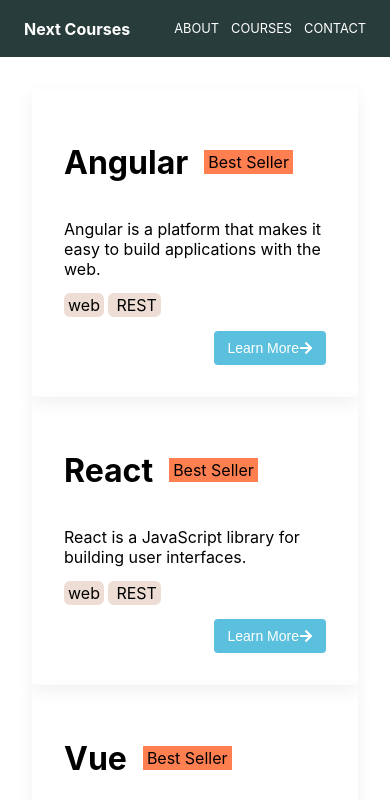
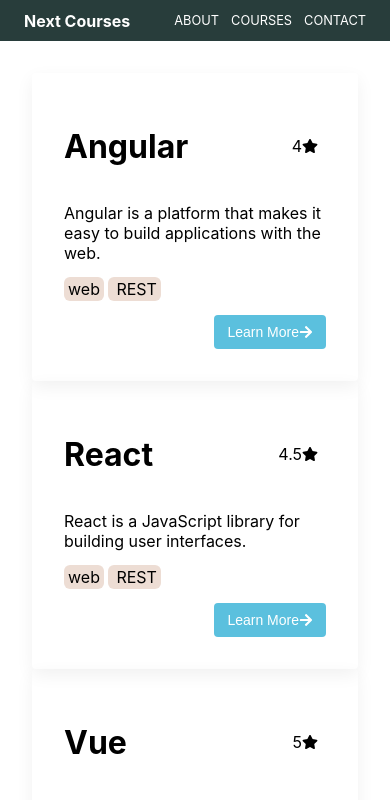
Before and after one commit to kiranhpe/next-course, a Next.js app: page /courses in a window 390 px wide. Shown: the top 800 px of the page. Built offline with nearby package versions, Linux system fonts and the light colour scheme; no server answers.

Commit message:
responsive

```diff
--- a/components/course.js
+++ b/components/course.js
@@ -1,12 +1,11 @@
 import { Card } from "../ui-kit/card";
 import { LinkButton } from "../ui-kit/link-button";
-import { FaArrowRight } from "react-icons/fa";
+import { FaArrowRight, FaStar } from "react-icons/fa";
 
 import styles from "./course.module.scss";
 import Rating from "react-rating";
 
 export const Course = ({ course, authors, isAdvancedPage }) => {
-
   return (
     <Card>
       <title>{course.name}</title>
@@ -18,17 +17,26 @@
           </div>
         )}
         <span className={[...[styles.rating]].join(" ")}>
-          <Rating initialRating={course.rating} readonly />
+          <span className={styles.desktopRating}>
+            <Rating initialRating={course.rating} readonly />
+          </span>
+          <span className={styles.mobileRating}>
+            {course.rating} <FaStar />
+          </span>
         </span>
       </div>
+
       <div className={styles.courseDetails}>
         <div>
           <p>{course.description}</p>
-          {course.category.split(",").map((catogory,index) => (
-            <span className={styles.tags} key={catogory+'-'+index}>{catogory}</span>
+          {course.category.split(",").map((catogory, index) => (
+            <span className={styles.tags} key={catogory + "-" + index}>
+              {catogory}
+            </span>
           ))}
           <p className={styles.author}>
-            {authors && "- " + authors.find(x =>x.id === course.id)?.name}
+            {authors &&
+              "- " + authors.find((x) => x.id === course.author)?.name}
           </p>
         </div>
         <div className={styles.linkButtonContainer}>
--- a/components/course.module.scss
+++ b/components/course.module.scss
@@ -5,8 +5,17 @@
 .rating {
     margin-left: auto;
     padding: 4px 8px;
+    .mobileRating {
+        display: none;
+    }
     @media screen and (max-width: 768px) {
-        display: none;
+        .mobileRating{
+            display: flex;
+            align-items: center;
+        }
+        .desktopRating {
+            display: none;
+        }
     }
 }
 
@@ -17,6 +26,16 @@
         background-color: coral;
         margin-left: 16px;
         padding: 2px 4px;
+        @media screen and (max-width: 768px) {
+            display: none;
+        }
+    }
+    p {
+        display: none;
+        @media screen and (max-width: 768px) {
+            display: block;
+
+        }
     }
 }
 .courseDetails {
--- a/components/header.module.scss
+++ b/components/header.module.scss
@@ -1,11 +1,11 @@
 .header {
-    padding: 8px 24px;
+    padding: 0px 24px;
     display: flex;
     align-items: center;
     background-color: #283d3b;
     color: #fff;
     .brand {
-        font-size: 2rem;
+        font-size: 1.5rem;
         font-weight: bold;
         @media screen and (max-width: 768px) {
             font-size: 1rem;
```
